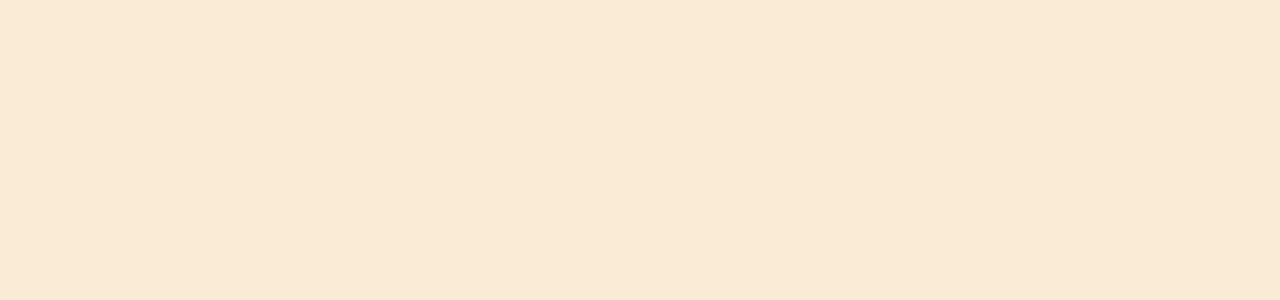
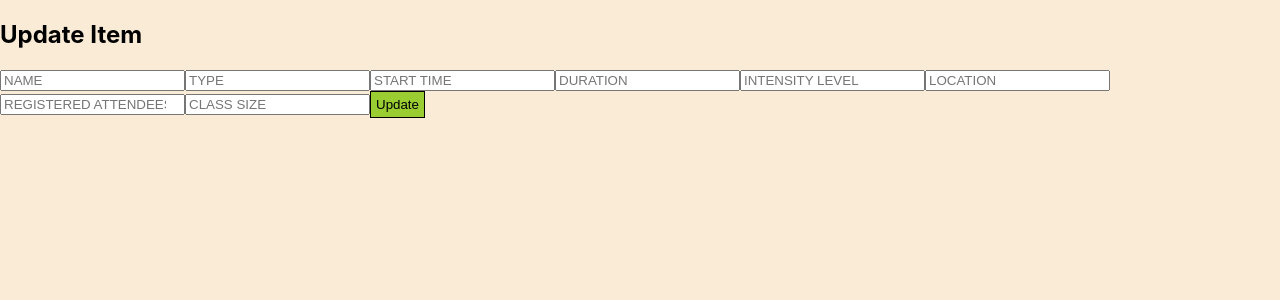
Before and after one commit to BW-Two-TT-23/front-end, a React (Create React App) app in the folder anytime-fitness/: page /ClassUpdate in a window 1280 px wide. Before the commit this address led to /api/auth/login. Shown: the top 300 px of the page. Built offline with nearby package versions, Linux system fonts and the light colour scheme.

Commit message:
working on update

```diff
--- a/anytime-fitness/src/App.js
+++ b/anytime-fitness/src/App.js
@@ -10,6 +10,7 @@ import Home from './components/Home'
 import Tools from './components/Tools'
 import FitnessClass from './components/FitnessClass'
 import ClassList from './components/ClassList'
+import ClassUpdate from './components/ClassUpdate'
 
 
 function App() {
@@ -27,6 +28,7 @@ function App() {
           <Route path="/Tools" component={Tools} />
           <Route path="/FitnessClass" component={FitnessClass} />
           <Route path="/ClassList" component={ClassList}/>
+          <Route path="/ClassUpdate" component={ClassUpdate}/>
           <PrivateRoute/>
         </Switch>
 
--- a/anytime-fitness/src/components/ClassList.js
+++ b/anytime-fitness/src/components/ClassList.js
@@ -3,6 +3,18 @@ import { axiosWithAuth } from './utils/axiosWithAuth'
 import axios from 'axios'
 import './ClassList.css'
 import { useHistory, useParams } from 'react-router-dom'
+
+
+const initialClass = {
+    name: "",
+    type: "",
+    starttime: "",
+    numberofattendees: "",
+    maxclasssize: "",
+    location: "",
+    intensitylevel: "",
+    duration: ""
+}
 
 const ClassList = () => {
 
@@ -10,6 +22,8 @@ const ClassList = () => {
     const { id } = useParams()
 
     const [classes, setClasses] = useState([])
+    const [editing, setEditing] = useState(false)
+    const [classToEdit, setClassToEdit] = useState(initialClass)
 
     useEffect(() => {
         axiosWithAuth().get('/api/classes')
@@ -35,6 +49,15 @@ const ClassList = () => {
         })
     }
 
+    // const updateClass = (item) => {
+    //     axiosWithAuth().put(`/api/classes/${item}`, classToEdit)
+    //     .then(res => {
+    //         console.log(res)
+    //         console.log(classes)
+    //     })
+    //     .catch(err => console.log(err))
+    // }
+
     const renderedClasses = classes.map(item => {
         return(
                 <div key={item.id} className="classlist-container">
@@ -49,7 +72,11 @@ const ClassList = () => {
                         <h4>Class Size: <span>{item.maxclasssize}</span></h4>
                     </div>
                     <div className="twobuttons">
-                        <button className="edit">Update</button>
+                        <button
+                            onClick={() => {
+                                push('/ClassUpdate')
+                            }}
+                            className="edit">Update</button>
                         <button
                             onClick={e => deleteClass(item.id)}
                             className="delete">Delete</button>
--- /dev/null
+++ b/anytime-fitness/src/components/ClassUpdate.js
@@ -0,0 +1,110 @@
+import React, { useState, useEffect } from 'react'
+import { axiosWithAuth } from './utils/axiosWithAuth'
+import { useParams, useHistory } from 'react-router-dom'
+
+
+
+const initialClass = {
+    name: "",
+    type: "",
+    starttime: "",
+    numberofattendees: "",
+    maxclasssize: "",
+    location: "",
+    intensitylevel: "",
+    duration: ""
+}
+
+const ClassUpdate = (props) => {
+
+    const { push } = useHistory()
+    const { id } = useParams()
+    const [updateClass, setUpdateClass] = useState(initialClass)
+
+    const changeHandler = e => {
+        setUpdateClass({
+            ...updateClass,
+            [e.target.name]: e.target.value
+        })
+    }
+
+    const submitHandler = e => {
+        e.preventDefault()
+        axiosWithAuth().put()
+    }
+
+    return(
+        <div>
+            <h2>Update Item</h2>
+            <form onSubmit={submitHandler}>
+                <input
+                    type="text"
+                    name="name"
+                    value={updateClass.name}
+                    placeholder="NAME"
+                    onChange={changeHandler}
+                />
+
+                <input
+                    type="text"
+                    name="type"
+                    value={updateClass.type}
+                    placeholder="TYPE"
+                    onChange={changeHandler}
+                />
+
+                <input
+                    type="text"
+                    name="starttime"
+                    value={updateClass.starttime}
+                    placeholder="START TIME"
+                    onChange={changeHandler}
+                />
+
+                <input
+                    type="text"
+                    name="duration"
+                    value={updateClass.duration}
+                    placeholder="DURATION"
+                    onChange={changeHandler}
+                />
+
+                <input
+                    type="number"
+                    name="intensitylevel"
+                    value={updateClass.intensitylevel}
+                    placeholder="INTENSITY LEVEL"
+                    onChange={changeHandler}
+                />
+
+                <input
+                    type="text"
+                    name="location"
+                    value={updateClass.location}
+                    placeholder="LOCATION"
+                    onChange={changeHandler}
+                />
+
+                <input
+                    type="number"
+                    name="numberofattendees"
+                    value={updateClass.numberofattendees}
+                    placeholder="REGISTERED ATTENDEES"
+                    onChange={changeHandler}
+                />
+
+                <input
+                    type="number"
+                    name="maxclasssize"
+                    value={updateClass.maxclasssize}
+                    placeholder="CLASS SIZE"
+                    onChange={changeHandler}
+                />
+
+                <button>Update</button>
+            </form>
+        </div>
+    )
+}
+
+export default ClassUpdate
```
